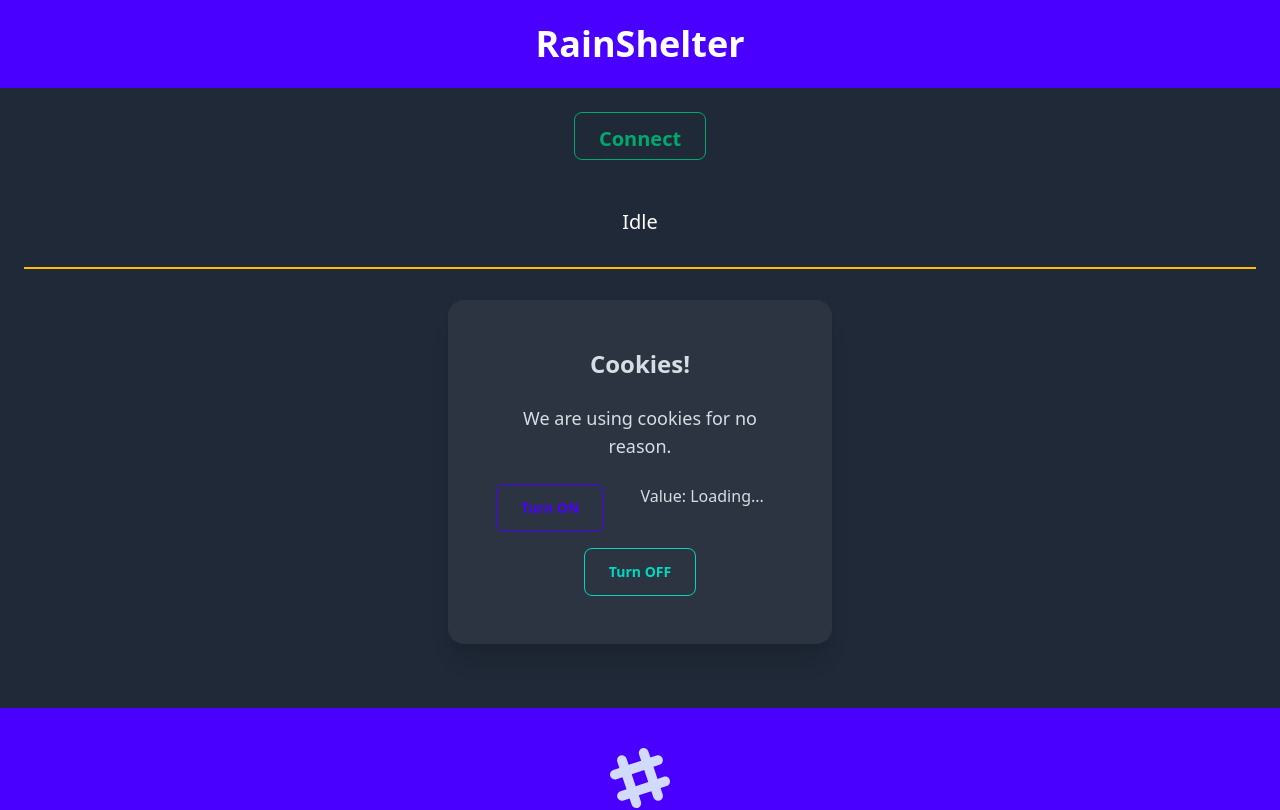
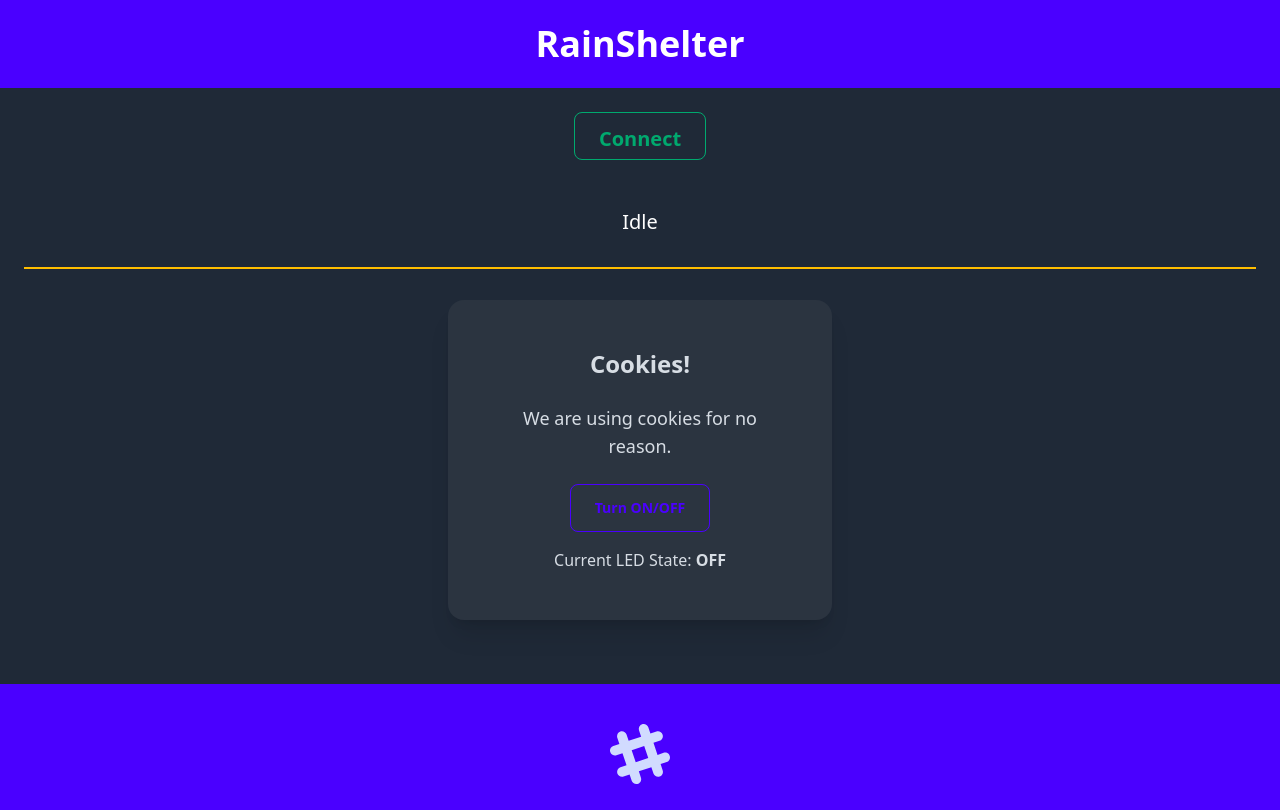
Before and after one commit to Itchoy520/rainShelter, a React (Vite) app: page / in a window 1280 px wide. Shown: the top 810 px of the page. Built offline with nearby package versions, Linux system fonts and the light colour scheme.

Commit message:
toggleLED

```diff
--- a/src/App.jsx
+++ b/src/App.jsx
@@ -16,6 +16,20 @@ function App() {
       console.error('Error fetching the API:', error);
     }
   }
+
+  const [ledState, setLedState] = useState("OFF");
+  const apiURL = "https://backendrainshelter.onrender.com";
+
+  const toggleLED = async () => {
+    try {
+      const response = await fetch(`${apiURL}/toggle`, {method: "POST"});
+      const data = await response.json();
+      const state = data.value === 1 ? "ON" : "OFF"; // Determin LED state
+      setLedState(state); // Update state
+    } catch (error) {
+      console.error("Error toggling LED:", error);
+    }
+  };
 
   const connect = async () => {
     try {
@@ -82,9 +96,8 @@ function App() {
             <h2 className="card-title text-2xl mb-4">Cookies!</h2>
             <p className="mb-4 text-lg">We are using cookies for no reason.</p>
             <div className="card-actions justify-center gap-4">
-              <button className="btn btn-outline btn-primary px-6 py-3" onClick={toggleOnButton}>Turn ON</button>
-              <p>Value: {value !== null ? value : 'Loading...'}</p>
-              <button className="btn btn-outline btn-accent px-6 py-3">Turn OFF</button>
+              <button className="btn btn-outline btn-primary px-6 py-3" onClick={toggleLED}>Turn ON/OFF</button>
+              <p>Current LED State: <strong>{ledState}</strong></p>
             </div>
           </div>
         </div>
```
